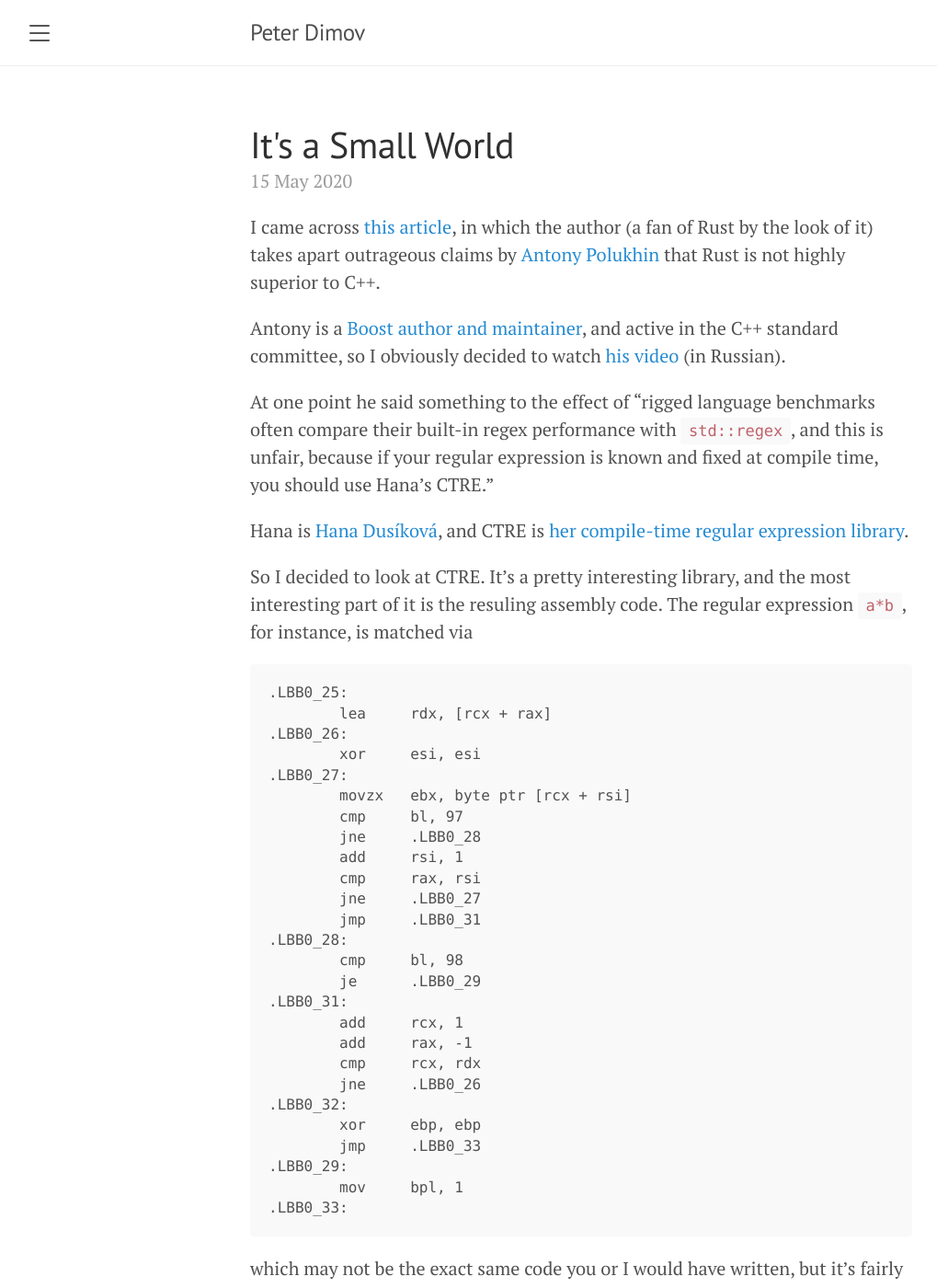
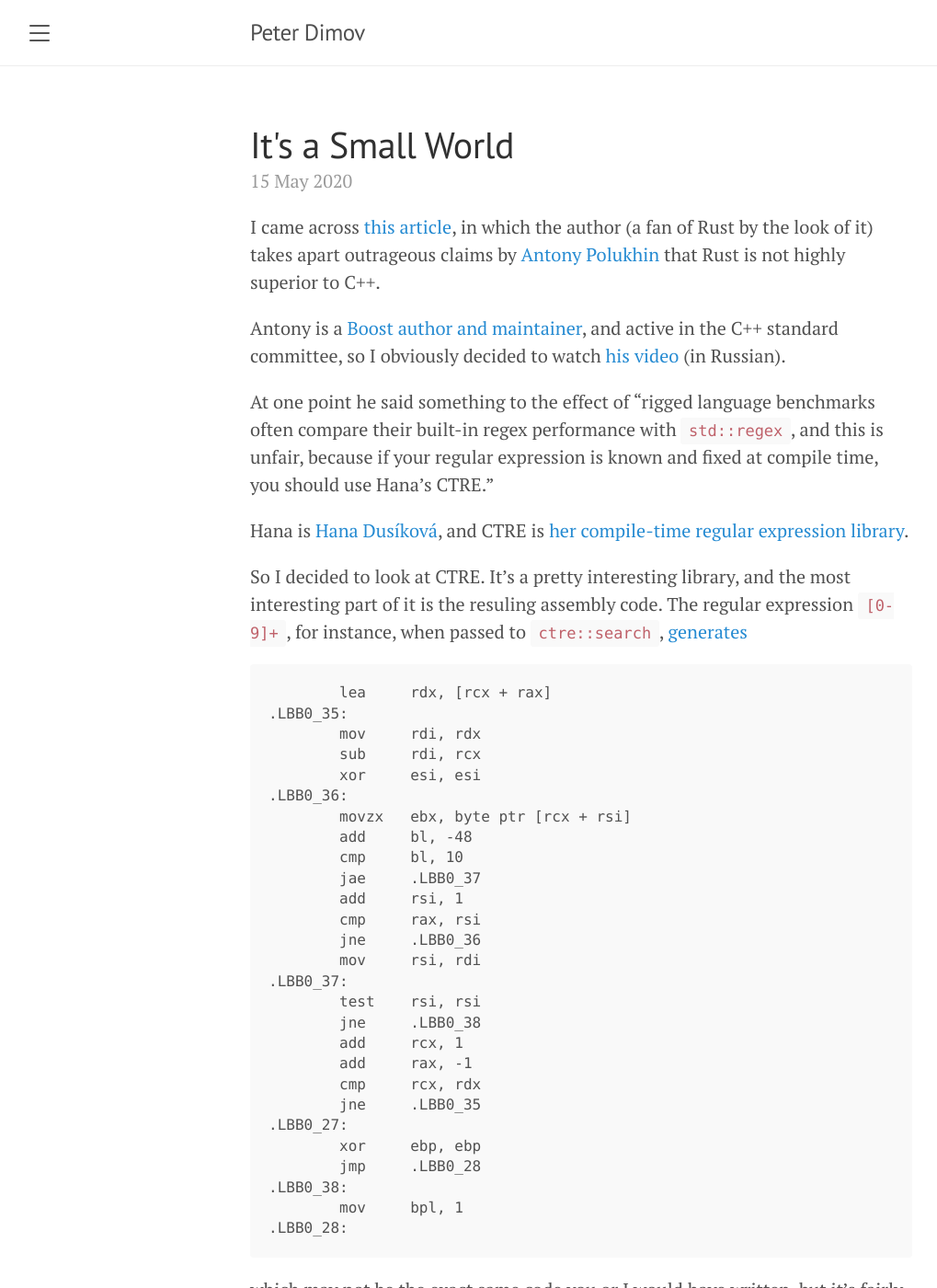
Before and after one commit to pdimov/blog, a Jekyll site: the page built from _posts/2020-05-15-its-a-small-world.md, in a window 1280 px wide and 1400 px high. Shown: the whole window at 92% size, without its empty margins (8-1027 px from the left). Built offline with Jekyll 4.4.1, drawn with Linux system fonts in a browser that asks for light colours.

Commit message:
Change example regex and assembly, add CE link

````diff
--- a/_posts/2020-05-15-its-a-small-world.md
+++ b/_posts/2020-05-15-its-a-small-world.md
@@ -24,34 +24,36 @@
 
 So I decided to look at CTRE. It's a pretty interesting library, and
 the most interesting part of it is the resuling assembly code. The
-regular expression `a*b`, for instance, is matched via
+regular expression `[0-9]+`, for instance, when passed to `ctre::search`,
+[generates](https://godbolt.org/z/3KHPbE)
 ```
-.LBB0_25:
         lea     rdx, [rcx + rax]
-.LBB0_26:
+.LBB0_35:
+        mov     rdi, rdx
+        sub     rdi, rcx
         xor     esi, esi
-.LBB0_27:
+.LBB0_36:
         movzx   ebx, byte ptr [rcx + rsi]
-        cmp     bl, 97
-        jne     .LBB0_28
+        add     bl, -48
+        cmp     bl, 10
+        jae     .LBB0_37
         add     rsi, 1
         cmp     rax, rsi
-        jne     .LBB0_27
-        jmp     .LBB0_31
-.LBB0_28:
-        cmp     bl, 98
-        je      .LBB0_29
-.LBB0_31:
+        jne     .LBB0_36
+        mov     rsi, rdi
+.LBB0_37:
+        test    rsi, rsi
+        jne     .LBB0_38
         add     rcx, 1
         add     rax, -1
         cmp     rcx, rdx
-        jne     .LBB0_26
-.LBB0_32:
+        jne     .LBB0_35
+.LBB0_27:
         xor     ebp, ebp
-        jmp     .LBB0_33
-.LBB0_29:
+        jmp     .LBB0_28
+.LBB0_38:
         mov     bpl, 1
-.LBB0_33:
+.LBB0_28:
 ```
 which may not be the exact same code you or I would have written,
 but it's fairly readable and does the same basic loop and
````
